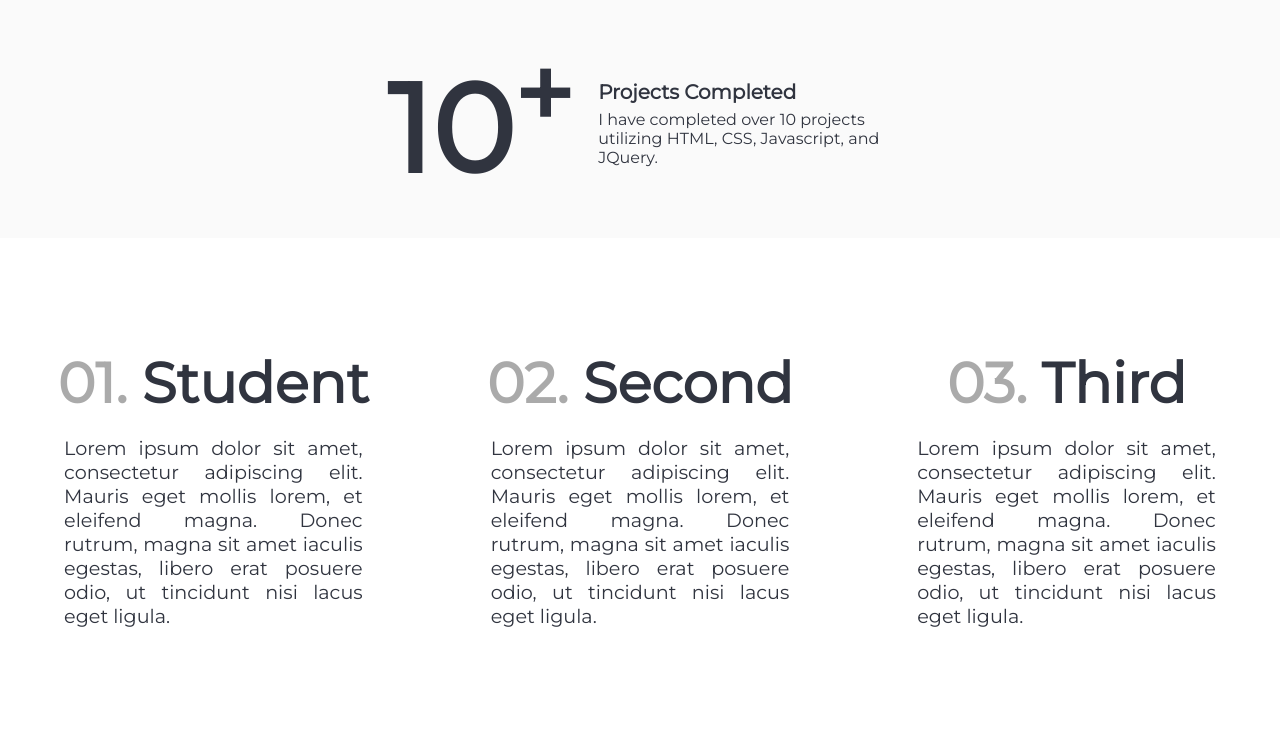
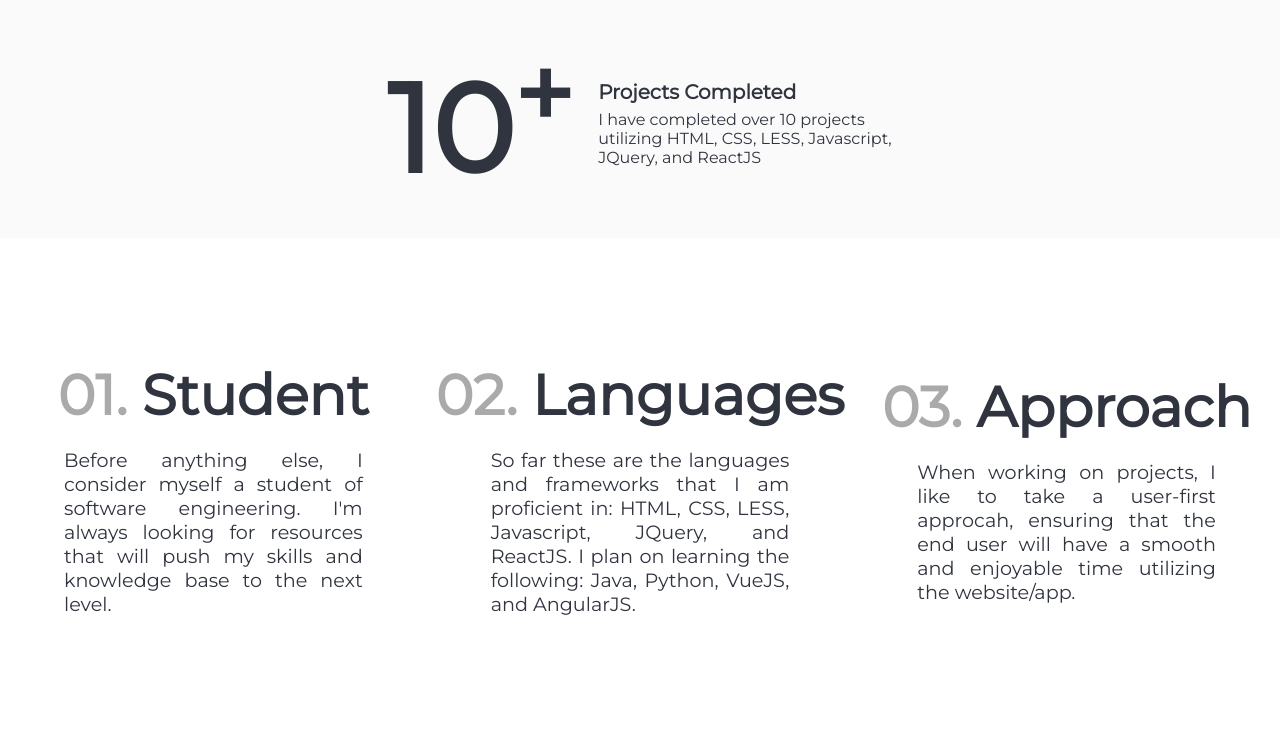
Before and after one commit to agyin3/agyin3.github.io, a plain HTML site: page Pages/About-Me/about-me.html in a window 1280 px wide. Shown: the part 802-1557 px from the top of the page. Drawn offline with Linux system fonts and the light colour scheme.

Commit message:
add languages, approach and sutdent info

```diff
--- a/Pages/About-Me/about-me.html
+++ b/Pages/About-Me/about-me.html
@@ -73,22 +73,22 @@
         <p class="current-text">10<sup>+</sup></p>
         <div class="current-info-container">
                 <h4>Projects Completed</h4>
-                <p>I have completed over 10 projects utilizing HTML, CSS, Javascript, and JQuery.</p>
+                <p>I have completed over 10 projects utilizing HTML, CSS, LESS, Javascript, JQuery, and ReactJS</p>
             </div>
     </section>
 
     <section id="skills" class="skills">
         <div>
             <h5 class="skills-title"><span class="skills-number">01.</span> Student</h5>
-            <p class="skills-text">Lorem ipsum dolor sit amet, consectetur adipiscing elit. Mauris eget mollis lorem, et eleifend magna. Donec rutrum, magna sit amet iaculis egestas, libero erat posuere odio, ut tincidunt nisi lacus eget ligula. </p>
+            <p class="skills-text">Before anything else, I consider myself a student of software engineering. I'm always looking for resources that will push my skills and knowledge base to the next level.</p>
         </div>
         <div>
-            <h5 class="skills-title"><span class="skills-number">02.</span> Second</h5>
-            <p class="skills-text">Lorem ipsum dolor sit amet, consectetur adipiscing elit. Mauris eget mollis lorem, et eleifend magna. Donec rutrum, magna sit amet iaculis egestas, libero erat posuere odio, ut tincidunt nisi lacus eget ligula. </p>
+            <h5 class="skills-title"><span class="skills-number">02.</span> Languages</h5>
+            <p class="skills-text">So far these are the languages and frameworks that I am proficient in: HTML, CSS, LESS, Javascript, JQuery, and ReactJS. I plan on learning the following: Java, Python, VueJS, and AngularJS.</p>
         </div>
         <div>
-            <h5 class="skills-title"><span class="skills-number">03.</span> Third</h5>
-            <p class="skills-text">Lorem ipsum dolor sit amet, consectetur adipiscing elit. Mauris eget mollis lorem, et eleifend magna. Donec rutrum, magna sit amet iaculis egestas, libero erat posuere odio, ut tincidunt nisi lacus eget ligula. </p>
+            <h5 class="skills-title"><span class="skills-number">03.</span> Approach</h5>
+            <p class="skills-text">When working on projects, I like to take a user-first approcah, ensuring that the end user will have a smooth and enjoyable time utilizing the website/app.</p>
         </div>
     </section>
 
```
